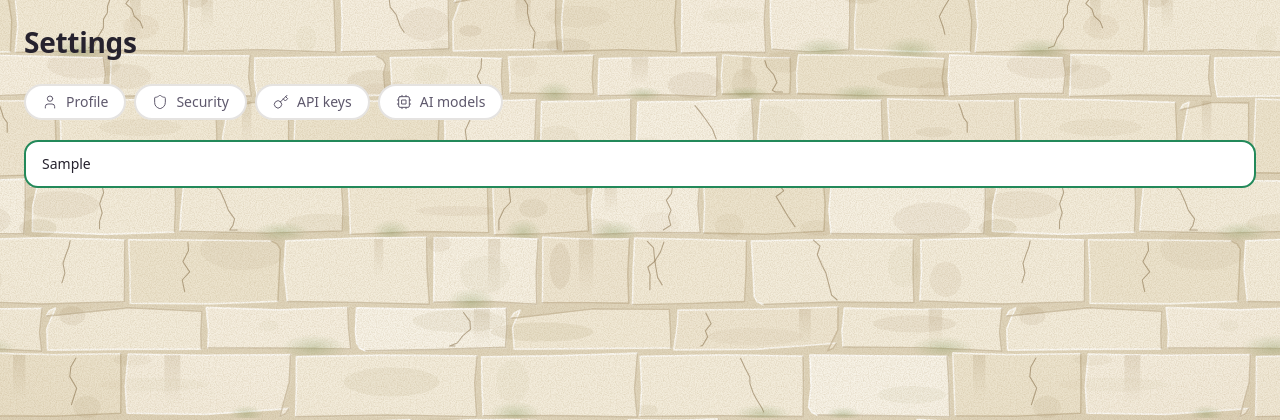
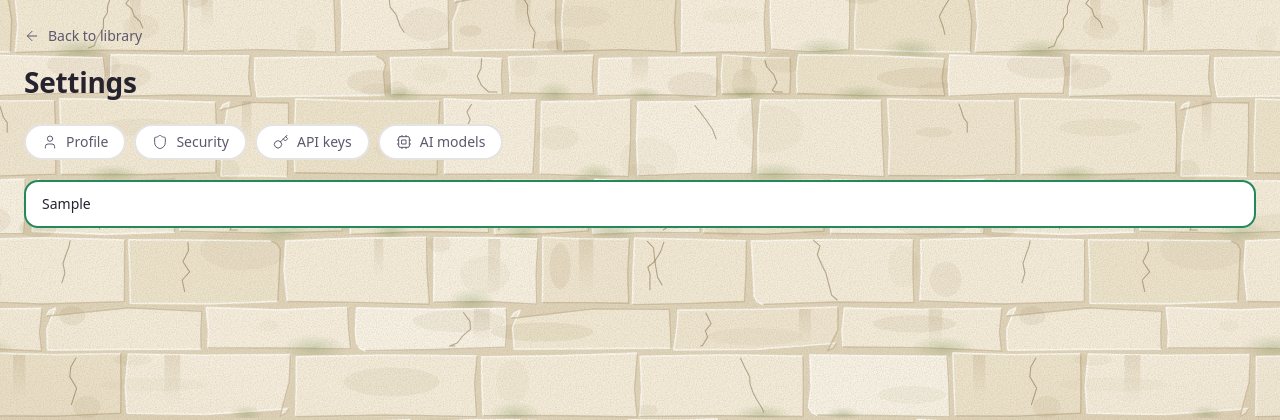
Before and after one commit to ScriptKnight-de/Drollery, a FastAPI app: template src/drollery/templates/settings_base.html in a window 1280 px wide. Shown: the part 62-482 px from the top of the page. Run offline with FastAPI, Linux system fonts and the light colour scheme; the template is opened without the code that fills it: most values are stand-ins (such as "Sample title", 1, 10 or a date in 2020).

Commit message:
feat: add "Back to library" links to the jobs and settings pages
Co-Authored-By: Claude Sonnet 5.5 <noreply@anthropic.com>

```diff
--- a/src/drollery/templates/jobs.html
+++ b/src/drollery/templates/jobs.html
@@ -2,6 +2,7 @@
 {% from "icons.html" import icon %}
 {% block title %}Jobs · Drollery{% endblock %}
 {% block content %}
+<a class="back" href="/">{{ icon("arrow-left") }}Back to library</a>
 <div class="page-head">
   <h1>Background jobs</h1>
   <form method="post" action="/jobs/retry-failed"><button class="btn" type="submit">{{ icon("retry") }}Retry failed</button></form>
--- a/src/drollery/templates/settings_base.html
+++ b/src/drollery/templates/settings_base.html
@@ -2,6 +2,7 @@
 {% from "icons.html" import icon %}
 {% block title %}Settings · Drollery{% endblock %}
 {% block content %}
+<a class="back" href="/">{{ icon("arrow-left") }}Back to library</a>
 <div class="page-head"><h1>Settings</h1></div>
 <nav class="tabs" aria-label="Settings sections">
   <a href="/settings/profile" class="{{ 'on' if tab == 'profile' }}">{{ icon("user") }}Profile</a>
```
Also changed, not shown: tests/test_app.py (+6 -0 lines).
